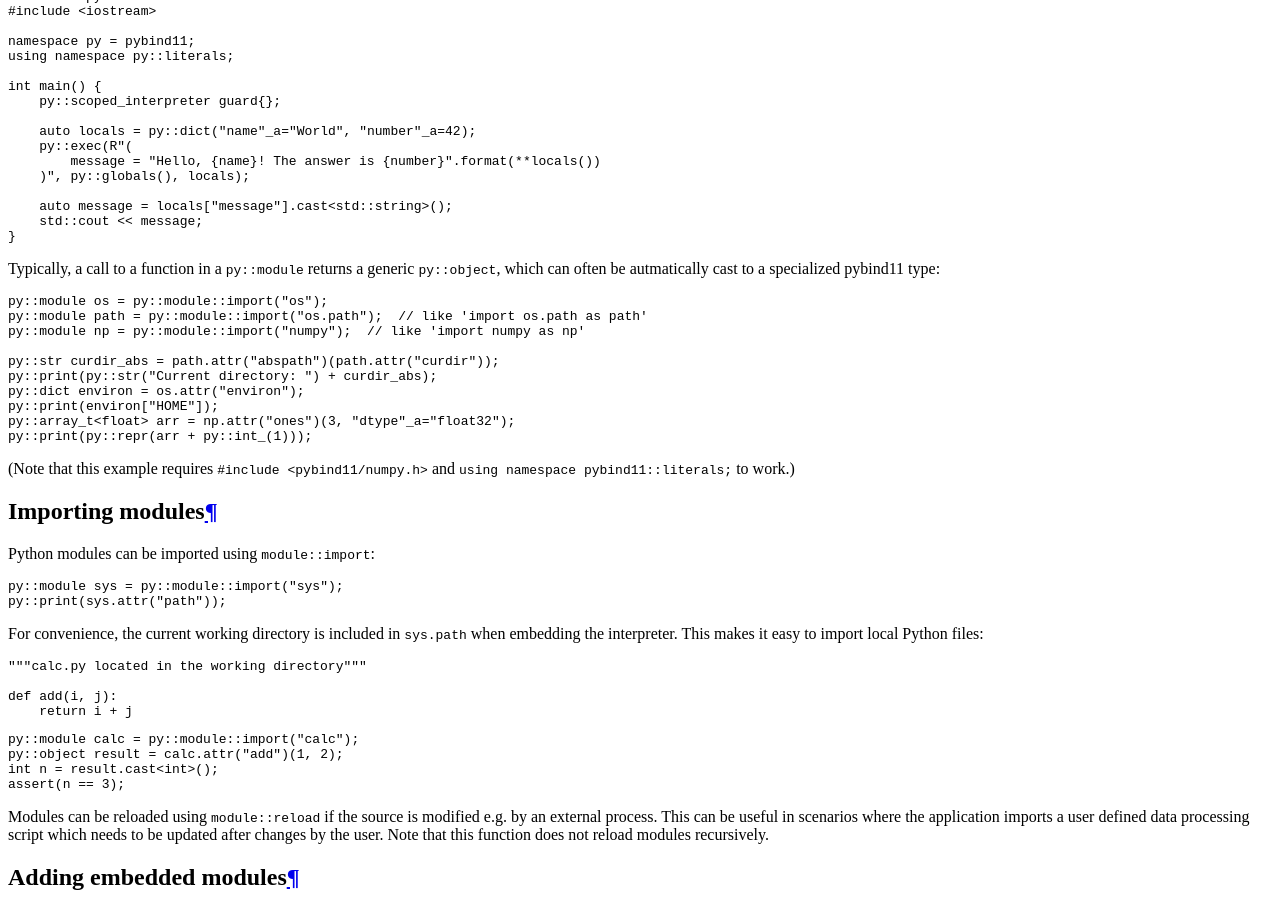
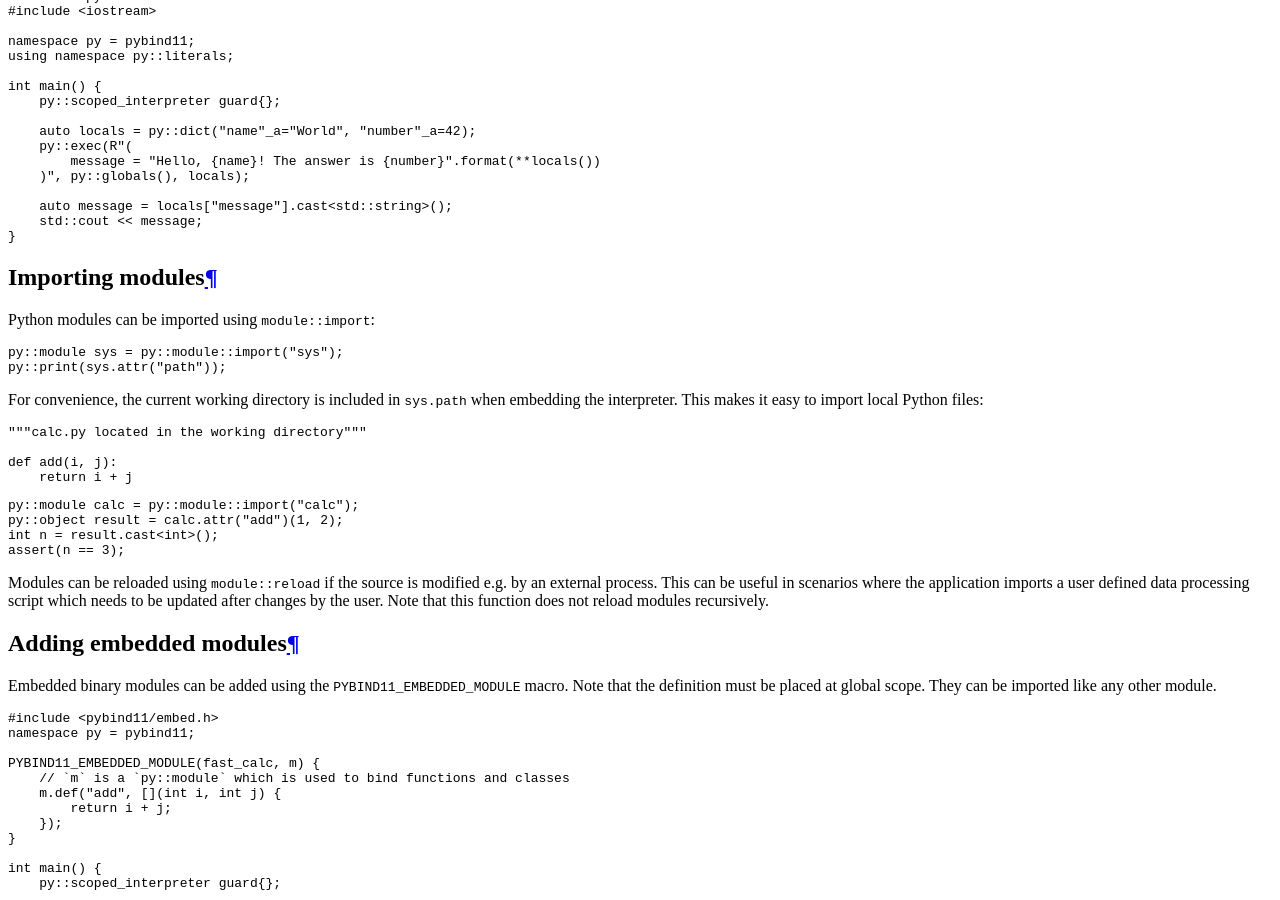
Before and after one commit to pybind/pybind11, a Sphinx documentation site: the page built from docs/advanced/embedding.rst, in a window 1280 px wide and 900 px high, scrolled down 1883 px. Built offline with Sphinx 7.4.7 and the Read the Docs theme 2.0.0, drawn with Linux system fonts in a browser that asks for light colours.

Commit message:
Move implicit cast example to object.rst

```diff
--- a/docs/advanced/embedding.rst
+++ b/docs/advanced/embedding.rst
@@ -104,25 +104,6 @@ The two approaches can also be combined:
         auto message = locals["message"].cast<std::string>();
         std::cout << message;
     }
-
-Typically, a call to a function in a `py::module` returns a generic `py::object`,
-which can often be autmatically cast to a specialized pybind11 type:
-
-.. code-block:: cpp
-
-    py::module os = py::module::import("os");
-    py::module path = py::module::import("os.path");  // like 'import os.path as path'
-    py::module np = py::module::import("numpy");  // like 'import numpy as np'
-
-    py::str curdir_abs = path.attr("abspath")(path.attr("curdir"));
-    py::print(py::str("Current directory: ") + curdir_abs);
-    py::dict environ = os.attr("environ");
-    py::print(environ["HOME"]);
-    py::array_t<float> arr = np.attr("ones")(3, "dtype"_a="float32");
-    py::print(py::repr(arr + py::int_(1)));
-
-(Note that this example requires ``#include <pybind11/numpy.h>`` and
-``using namespace pybind11::literals;`` to work.)
 
 Importing modules
 =================
```
Also changed, not shown: docs/advanced/pycpp/object.rst (+36 -0 lines).
